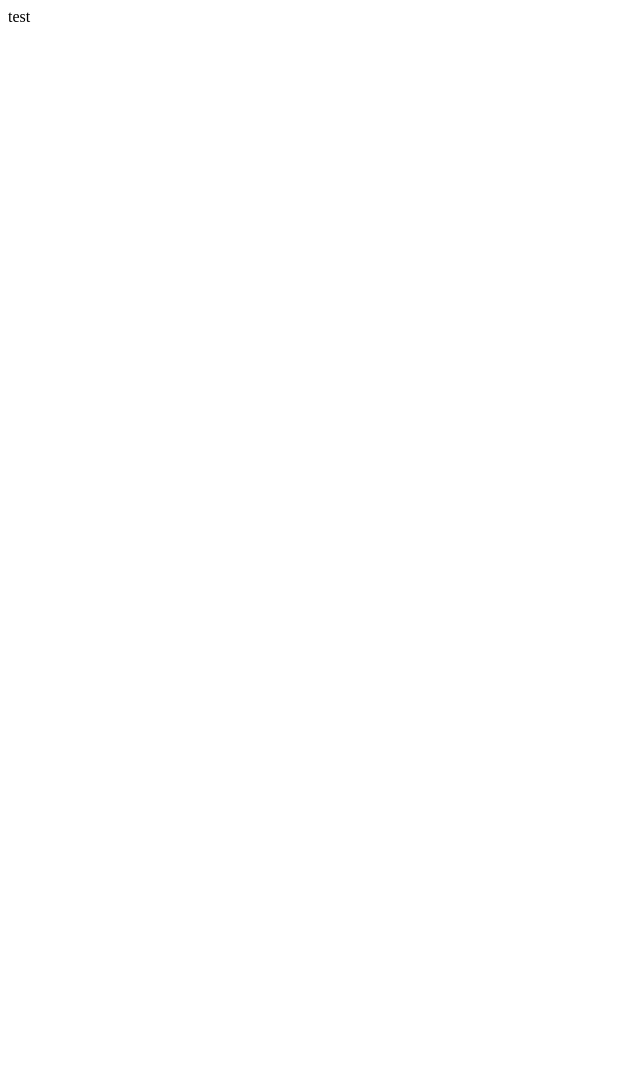
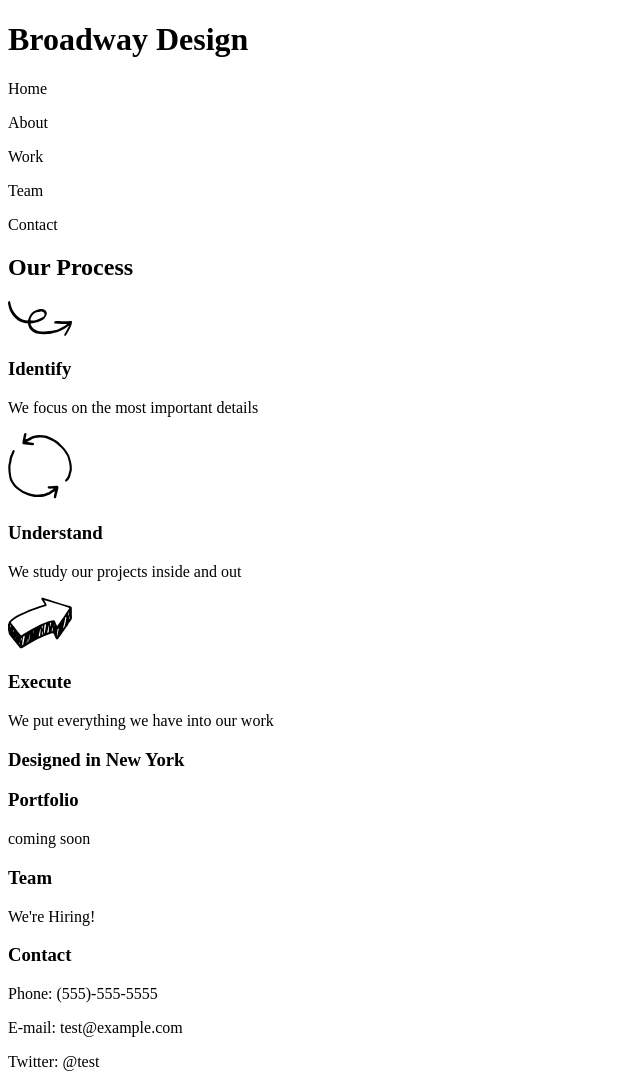
Before and after one commit to michaelklenk/broadway, a plain HTML site: page index.html in a window 1280 px wide. Shown: the whole page, without its empty margins (0-640 px from the left). Before the commit the page ends 800 px from the top, so only its background shows below. Drawn offline with Linux system fonts and the light colour scheme.

Commit message:
added html bones

```diff
--- a/index.html
+++ b/index.html
@@ -6,6 +6,49 @@
     <link rel="stylesheet" href="resources\css\style.css">
   </head>
   <body>
-    test
+
+    <div class="header">
+      <h1>Broadway Design</h1>
+      <p>Home</p>
+      <p>About</p>
+      <p>Work</p>
+      <p>Team</p>
+      <p>Contact</p>
+    </div>
+
+    <div class="about">
+      <h2>Our Process</h2>
+      <p><img src="resources\icons\identify.svg" alt="Identify"></p>
+      <h3>Identify</h3>
+      <p>We focus on the most important details</p>
+      <p><img src="resources\icons\understand.svg" alt="Understand"></p>
+      <h3>Understand</h3>
+      <p>We study our projects inside and out</p>
+      <p><img src="resources\icons\execute.svg" alt="Execue"></p>
+      <h3>Execute</h3>
+      <p>We put everything we have into our work</p>
+
+    <div class="design">
+      <h3>Designed in New York</h3>
+    </div>
+
+    <div class="work">
+      <h3>Portfolio</h3>
+      <p>coming soon</p>
+    </div>
+
+    <div class="team">
+      <h3>Team</h3>
+      <p>We're Hiring!</p>
+      </div>
+
+    <div class="contact">
+      <h3>Contact</h3>
+      <p>Phone: (555)-555-5555</p>
+      <p>E-mail: test@example.com</p>
+      <p>Twitter: @test</p>
+    </div>
+
+
   </body>
 </html>
```
